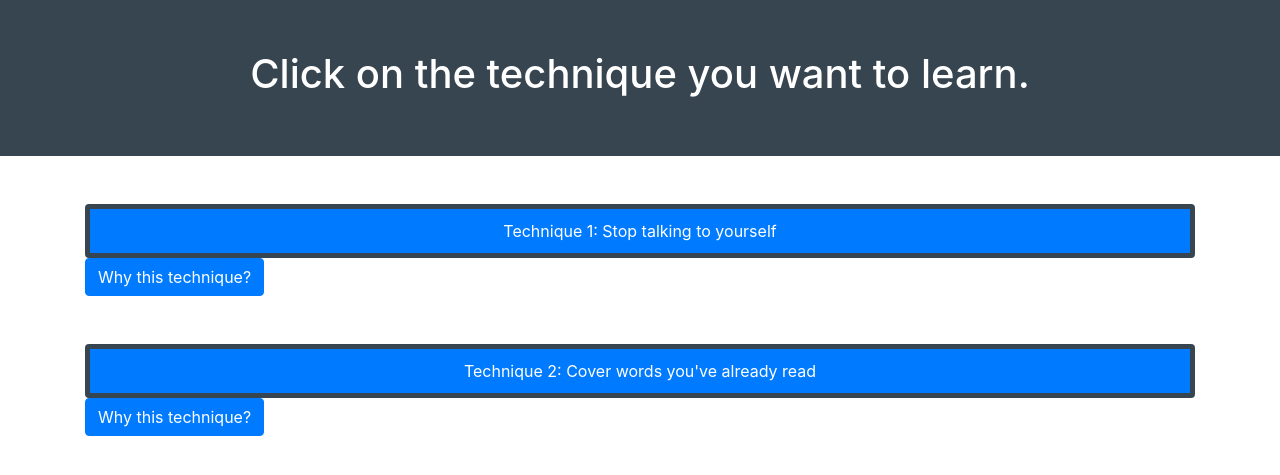
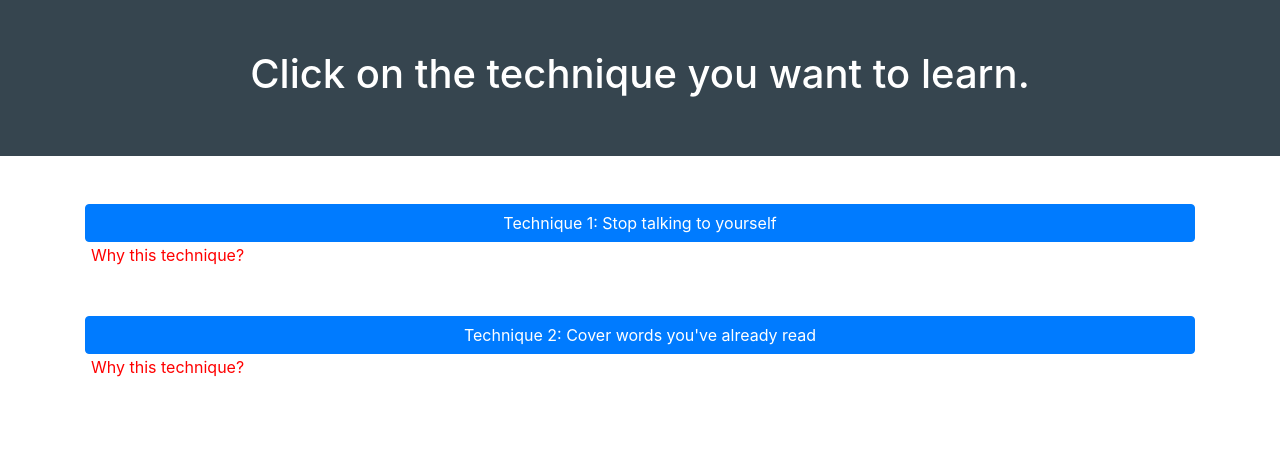
Before and after one commit to bigapple716/online-tutorial, a Flask app: page /learn in a window 1280 px wide. Shown: the part 56-531 px from the top of the page. Run offline with Flask 2, Linux system fonts and the light colour scheme; some libraries are stand-ins or nearby versions.

Commit message:
added data. made buttons more appealing

```diff
--- a/data/data.json
+++ b/data/data.json
@@ -1,15 +1,17 @@
 {
   "paragraphs": {
     "beginner": [
-      "Sunset is the time of day when our sky meets the outer space solar winds. There are blue, pink, and purple swirls, spinning and twisting, like clouds of balloons caught in a whirlwind. The sun moves slowly to hide behind the line of horizon, while the moon races to take its place in prominence atop the night sky. People slow to a crawl, entranced, fully forgetting the deeds that must still be done. There is a coolness, a calmness, when the sun does set.",
-      "Sunset is the time of day when our sky meets the outer space solar winds. There are blue, pink, and purple swirls, spinning and twisting, like clouds of balloons caught in a whirlwind. The sun moves slowly to hide behind the line of horizon, while the moon races to take its place in prominence atop the night sky. People slow to a crawl, entranced, fully forgetting the deeds that must still be done. There is a coolness, a calmness, when the sun does set.",
+      "Carly has a large family. She lives with four people. Carly also has two pets. Carly’s mom is a doctor. Carly’s mom works at the hospital. Carly’s mom helps people who are sick. Carly’s dad works at home. Carly’s dad cooks for the family. Carly’s dad drives the kids to soccer practice. Carly has two brothers. James is ten years old. Scott is fourteen years old. Carly has two pets. Jinx is a small, black cat. Diego is a large, brown dog. Carly loves her family!",
+      "All spiders spin webs. That's because webs help spiders. Webs help spiders do three things. Webs help spiders hold eggs. Webs help spiders hide. And webs help spiders catch food. Webs help spiders hold eggs. Many spiders like to lay their eggs in their webs. The webs help keep the eggs together. Webs help spiders keep their eggs safe. Webs help spiders hide. Most spiders are dark. They are brown, grey, or black. But spider webs are light. They are white and cloudy. When spiders hide in their webs, they are harder to see.",
       "Sunset is the time of day when our sky meets the outer space solar winds. There are blue, pink, and purple swirls, spinning and twisting, like clouds of balloons caught in a whirlwind. The sun moves slowly to hide behind the line of horizon, while the moon races to take its place in prominence atop the night sky. People slow to a crawl, entranced, fully forgetting the deeds that must still be done. There is a coolness, a calmness, when the sun does set."
     ],
     "intermediate": [
-      " Sunset is the time of day when our sky meets the outer space solar winds. There are blue, pink, and purple swirls, spinning and twisting, like clouds of balloons caught in a whirlwind. The sun moves slowly to hide behind the line of horizon, while the moon races to take its place in prominence atop the night sky. People slow to a crawl, entranced, fully forgetting the deeds that must still be done. There is a coolness, a calmness, when the sun does set."
+      "Pseudoscorpions usually live outside in mulch, under tree bark, and in leaf litter. So how do they end up in the bathroom? They use those pincerlike claws to hitch a ride on other bugs, such as flies and beetles. When these insects come in, so do the pseudoscorpions - attached to their legs! These tiny arachnids prefer moist places. Since the bathroom tends to be humid after bathing and showering, it’s a likely place to find them. But they are easily overlooked. Most pseudoscorpions are only about two to eight millimeters long. Pseudoscorpions don’t bite or sting humans, and they can even be helpful. These bugs feed on common household pests, such as carpet beetle larvae, ants, mites, and small flies. Welcoming this hitchhiker into your home may mean there are fewer household pests to “bug” you!.",
+      "Although there is a chance fruit flies can carry germs on to your food, this is not very likely. Fruit flies are annoying, but they probably will not hurt you. Because they are such a nuisance, however, most people want to get rid of these pesky bugs as quickly as possible. The first step is for you to remove all fruits or vegetables from your counter. Store these items in the refrigerator or in sealed containers. Clean up any spilled juice or bits of food that might be on the floor. Take out the trash and empty the recycling bin. Wash any dirty dishes that are in your sink. Doing all of these things will stop new fruit flies from finding food or places to lay their eggs."
     ],
     "advanced": [
-      " Sunset is the time of day when our sky meets the outer space solar winds. There are blue, pink, and purple swirls, spinning and twisting, like clouds of balloons caught in a whirlwind. The sun moves slowly to hide behind the line of horizon, while the moon races to take its place in prominence atop the night sky. People slow to a crawl, entranced, fully forgetting the deeds that must still be done. There is a coolness, a calmness, when the sun does set."
+      " The worst days of any summer are the rainy ones. We spend all year looking forward to nice weather and long, hot days. All of winter, with its dreary gray days and bitter cold, we dream of those endless days at the beach, laying on the sand and soaking in the bright and burning sun. And then, summer comes, and it rains. As a child, I would wake up to rainy summer days and come close to crying. It wasn’t fair. We suffered through months of school and miserable weather for those scant ten weeks of freedom and balmy weather. Any day that I could not spend at the beach or playing ball with my friends seemed like a punishment for something I didn’t even do. On those rainy summer days, I had nothing fun to do and could only sit inside, staring out at the rain like a Dickensian orphan. I was an only child, so there was no one else to play with. My father worked from home, so I was not truly alone, but he could not actively play with me since he was technically at work. It was those days that I would resign myself to whatever was on television or any books that I could find lying around. I’d crawl through the day and pray each night that the rain would not be there the next day.",
+      "Concussions are brain injuries that occur when a person receives a blow to the head, face, or neck. Although most people who suffer a concussion experience initial bouts of dizziness, nausea, and drowsiness, these symptoms often disappear after a few days. The long-term effects of concussions, however, are less understood and far more severe. Recent studies suggest that people who suffer multiple concussions are at a significant risk for developing chronic traumatic encephalopathy (CTE), a degenerative brain disorder that causes a variety of dangerous mental and emotional problems to arise weeks, months, or even years after the initial injury. These psychological problems can include depression, anxiety, memory loss, inability to concentrate, and aggression. In extreme cases, people suffering from CTE have even committed suicide or homicide. The majority of people who develop these issues are athletes who participate in popular high-impact sports, especially football. Although both new sports regulations and improvements in helmet technology can help protect players, the sports media and fans alike bear some of the responsibility for reducing the incidence of these devastating injuries."
     ]
   },
 
--- a/static/main.css
+++ b/static/main.css
@@ -46,3 +46,20 @@ html, body {
   -ms-transform: translate(-50%, -50%);
   transform: translate(-50%, -50%);
 }
+
+.modalbtn{
+  color:red;
+  border: none;
+  background-color: white;
+}
+
+.modalbtn:hover{
+  color:red;
+  border: none;
+  background-color: none;
+  text-decoration: underline;
+}
+
+.modal-open .modal,.modalbtn:focus{
+  outline:none!important
+}
--- a/templates/learn.html
+++ b/templates/learn.html
@@ -16,18 +16,18 @@
   <div class="colored-background">
     <div class="container">
       <div>
-        <a href="/learn/technique1/level" class="btn btn-primary section">Technique 1: Stop talking to yourself</a>
+        <a href="/learn/technique1/level" class="btn btn-primary btn-block">Technique 1: Stop talking to yourself</a>
 
         <!-- Button trigger modal -->
-        <button type="button" class="btn btn-primary" data-toggle="modal" data-target="#why-this-tech-1">
+        <button type="button" class="modalbtn" data-toggle="modal" data-target="#why-this-tech-1">
           Why this technique?
         </button>
       </div>
       <br><br>
       <div>
-        <a href="/learn/technique2/level" class="btn btn-primary section">Technique 2: Cover words you've already read</a>
+        <a href="/learn/technique2/level" class="btn btn-primary btn-block">Technique 2: Cover words you've already read</a>
         <!-- Button trigger modal -->
-        <button type="button" class="btn btn-primary" data-toggle="modal" data-target="#why-this-tech-2">
+        <button type="button" class="modalbtn" data-toggle="modal" data-target="#why-this-tech-2">
           Why this technique?
         </button>
       </div>
```
